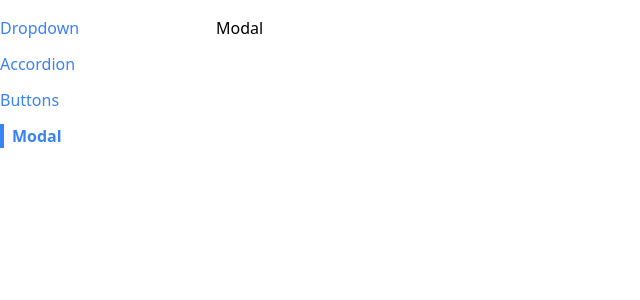
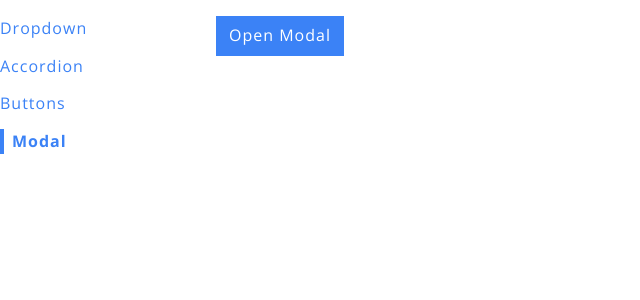
Before and after one commit to adenugbamichael/Reusable-react-ui-components, a React (Vite) app: page /modal in a window 1280 px wide. Shown: the top 300 px of the page, without its empty margins (0-640 px from the left). Built offline with nearby package versions, Linux system fonts and the light colour scheme.

Commit message:
Modal toggling | Fixing modal with portals

```diff
--- a/index.html
+++ b/index.html
@@ -8,6 +8,7 @@
   </head>
   <body>
     <div id="root"></div>
+    <div class="modal-container"></div>
     <script type="module" src="/src/main.jsx"></script>
   </body>
 </html>
--- a/src/components/Modal.jsx
+++ b/src/components/Modal.jsx
@@ -1,5 +1,14 @@
+/* eslint-disable react/no-unescaped-entities */
+import ReactDOM from "react-dom"
+
 const Modal = () => {
-  return <div>Modal</div>
+  return ReactDOM.createPortal(
+    <div>
+      <div className='absolute inset-0 bg-gray-300 opacity-80'></div>
+      <div className='absolute inset-40 p-10 bg-white'>I'm a modal!</div>
+    </div>,
+    document.querySelector(".modal-container")
+  )
 }
 
 export default Modal
--- a/src/index.css
+++ b/src/index.css
@@ -1,3 +1,5 @@
+@import url("https://fonts.googleapis.com/css2?family=Open+Sans:ital,wght@0,300;0,400;0,500;0,600;0,700;0,800;1,300;1,400;1,500;1,600;1,700;1,800&display=swap");
+
 @tailwind base;
 @tailwind components;
 @tailwind utilities;
@@ -5,3 +7,11 @@
 button > svg {
   margin-right: 5px;
 }
+
+body {
+  font-family: "Open Sans", sans-serif;
+  line-height: 1.6;
+  font-weight: 400;
+  text-size-adjust: auto;
+  letter-spacing: 1px;
+}
--- a/src/pages/ModalPage.jsx
+++ b/src/pages/ModalPage.jsx
@@ -1,9 +1,20 @@
+import { useState } from "react"
 import Modal from "../components/Modal"
+import Button from "../components/Button"
 
 const ModalPage = () => {
+  const [showModal, setShowModal] = useState(false)
+
+  const handleClick = () => {
+    setShowModal(true)
+  }
+
   return (
-    <div>
-      <Modal />
+    <div className='relative'>
+      <Button onClick={handleClick} primary>
+        Open Modal
+      </Button>
+      {showModal && <Modal />}
     </div>
   )
 }
```
